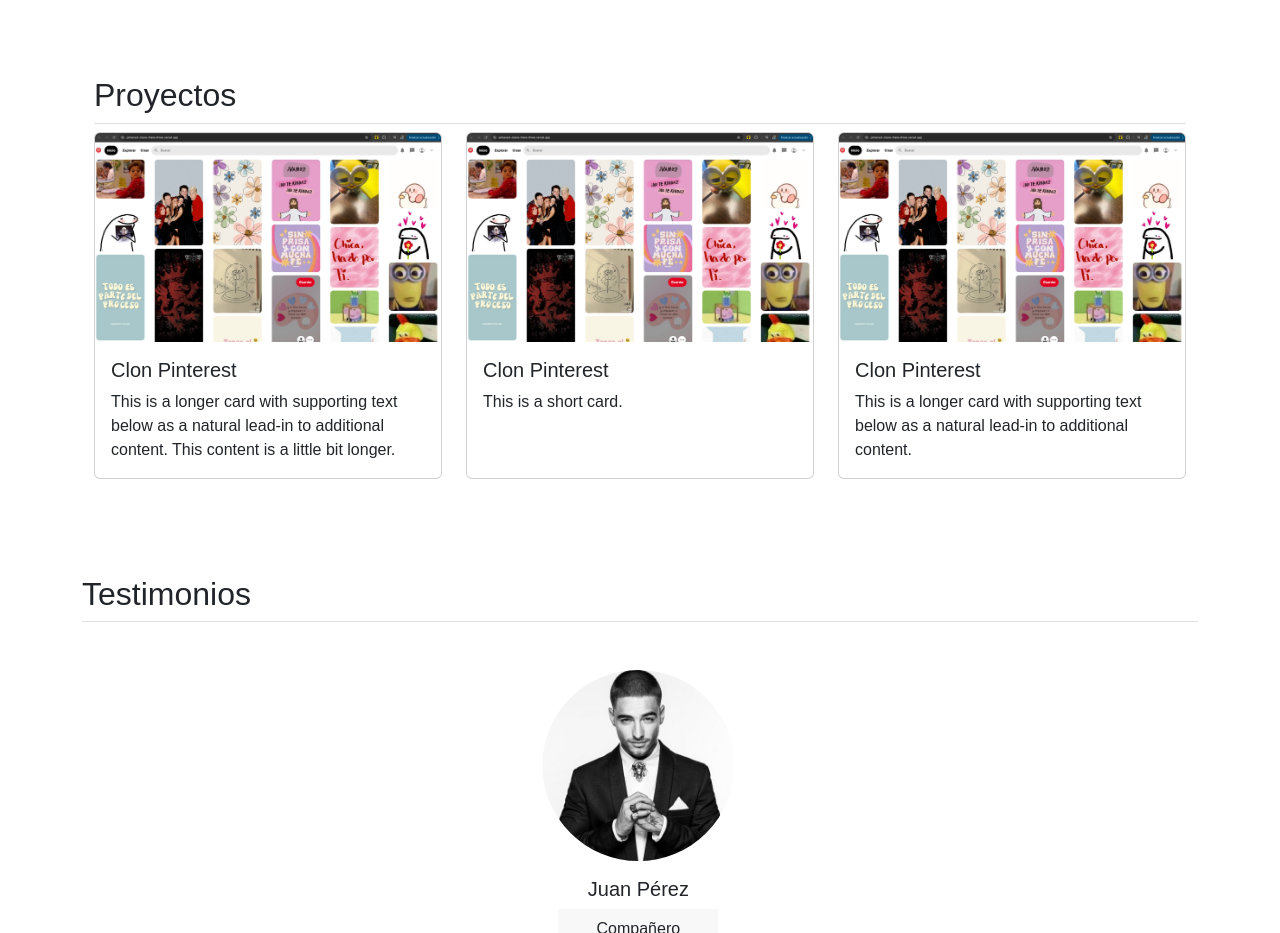
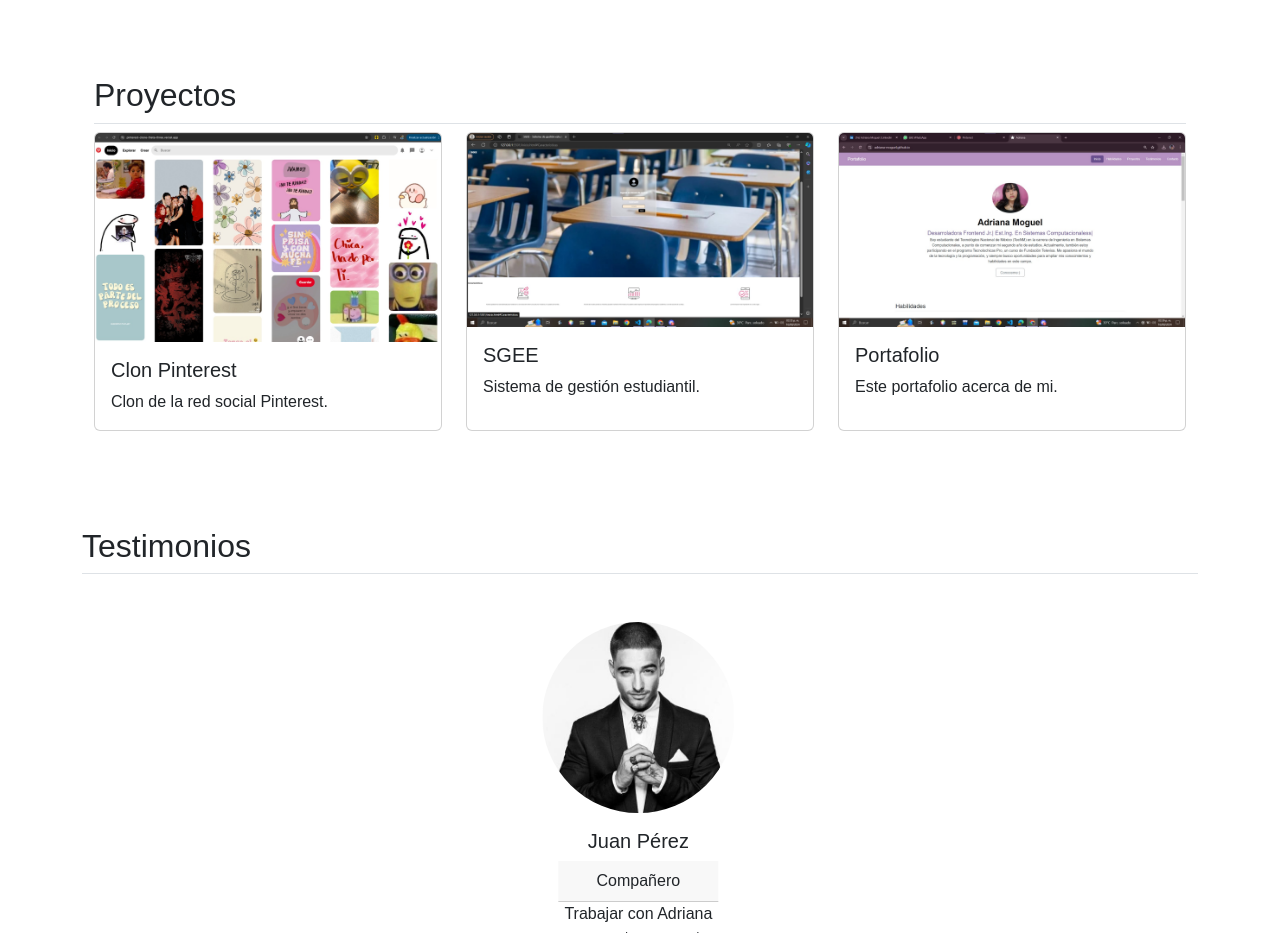
Before and after one commit to adriana-moguel/adriana-moguel.github.io, a plain HTML site: page index.html in a window 1280 px wide. Shown: the part 1360-2293 px from the top of the page. Drawn offline with nearby package versions, Linux system fonts and the light colour scheme.

Commit message:
Add files via upload

```diff
--- a/index.html
+++ b/index.html
@@ -86,25 +86,25 @@
                 <img src="assets/ss_clonP.jpeg" class="card-img-top" alt="...">
                 <div class="card-body">
                   <h5 class="card-title">Clon Pinterest</h5>
-                  <p class="card-text">This is a longer card with supporting text below as a natural lead-in to additional content. This content is a little bit longer.</p>
+                  <p class="card-text">Clon de la red social Pinterest.</p>
                 </div>
               </div>
             </div>
             <div class="col">
               <div class="card h-100">
-                <img src="assets/ss_clonP.jpeg" class="card-img-top" alt="...">
+                <img src="assets/sgee.jpeg" class="card-img-top" alt="...">
                 <div class="card-body">
-                  <h5 class="card-title">Clon Pinterest</h5>
-                  <p class="card-text">This is a short card.</p>
+                  <h5 class="card-title">SGEE</h5>
+                  <p class="card-text">Sistema de gestión estudiantil.</p>
                 </div>
               </div>
             </div>
             <div class="col">
               <div class="card h-100">
-                <img src="assets/ss_clonP.jpeg" class="card-img-top" alt="...">
+                <img src="assets/ssportaa.jpeg" class="card-img-top" alt="...">
                 <div class="card-body">
-                  <h5 class="card-title">Clon Pinterest</h5>
-                  <p class="card-text">This is a longer card with supporting text below as a natural lead-in to additional content.</p>
+                  <h5 class="card-title">Portafolio</h5>
+                  <p class="card-text">Este portafolio acerca de mi.</p>
                 </div>
               </div>
             </div>
```
Also changed, not shown: assets/sgee.jpeg (added), assets/ssportaa.jpeg (added), 1 other file.
